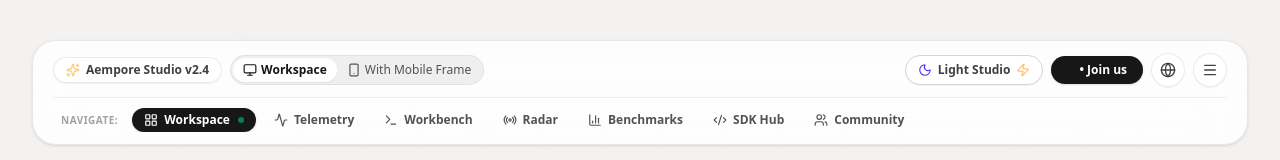
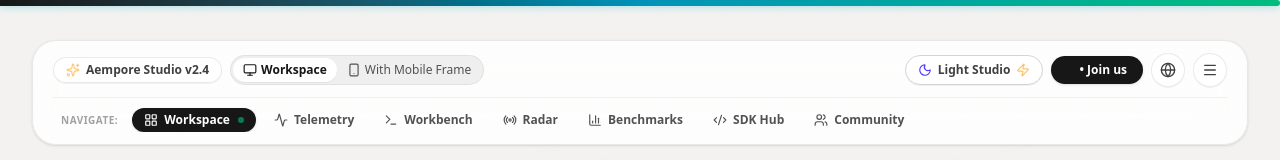
Before and after one commit to Richard-Adewoye/AI-Hardware-Company-React-App, a React (Vite) app: page / in a window 1280 px wide. Shown: the top 160 px of the page. Built offline with nearby package versions, Linux system fonts and the light colour scheme.

Commit message:
feat: add scroll progress bar component
Integrate a fluid, spring-animated scroll progress indicator at the top of the viewport to improve user navigation feedback.

```diff
--- a/src/App.tsx
+++ b/src/App.tsx
@@ -1,5 +1,6 @@
 import React, { useState } from 'react';
 import { HeaderNav } from './components/HeaderNav';
+import { ScrollProgressBar } from './components/ScrollProgressBar';
 import { LeftPanel } from './components/LeftPanel';
 import { HeroCenter } from './components/HeroCenter';
 import { RightPanel } from './components/RightPanel';
@@ -48,6 +49,9 @@ export default function App() {
           : 'bg-[#f3f2f0] text-neutral-900 selection:bg-neutral-900 selection:text-white'
       }`}
     >
+      {/* Top Scroll Progress Indicator */}
+      <ScrollProgressBar isDarkMode={isDarkMode} />
+
       {/* Background Architectural Grid Lines / Futuristic Cyber Glow */}
       <div className="fixed inset-0 pointer-events-none z-0 transition-opacity duration-500">
         {isDarkMode ? (
--- /dev/null
+++ b/src/components/ScrollProgressBar.tsx
@@ -0,0 +1,30 @@
+import React from 'react';
+import { motion, useScroll, useSpring } from 'motion/react';
+
+interface ScrollProgressBarProps {
+  isDarkMode?: boolean;
+}
+
+export const ScrollProgressBar: React.FC<ScrollProgressBarProps> = ({ isDarkMode = false }) => {
+  const { scrollYProgress } = useScroll();
+
+  // Smooth spring for fluid scrolling visual feedback
+  const scaleX = useSpring(scrollYProgress, {
+    stiffness: 400,
+    damping: 35,
+    restDelta: 0.001,
+  });
+
+  return (
+    <div className="fixed top-0 left-0 right-0 z-[100] h-1.5 pointer-events-none bg-neutral-200/30 dark:bg-slate-900/40 backdrop-blur-xs">
+      <motion.div
+        style={{ scaleX, transformOrigin: '0%' }}
+        className={`h-full w-full rounded-r-full transition-colors ${
+          isDarkMode
+            ? 'bg-gradient-to-r from-cyan-500 via-emerald-400 to-cyan-300 shadow-[0_0_12px_rgba(6,182,212,0.8)]'
+            : 'bg-gradient-to-r from-neutral-900 via-cyan-600 to-emerald-500 shadow-[0_0_8px_rgba(6,182,212,0.4)]'
+        }`}
+      />
+    </div>
+  );
+};
```
